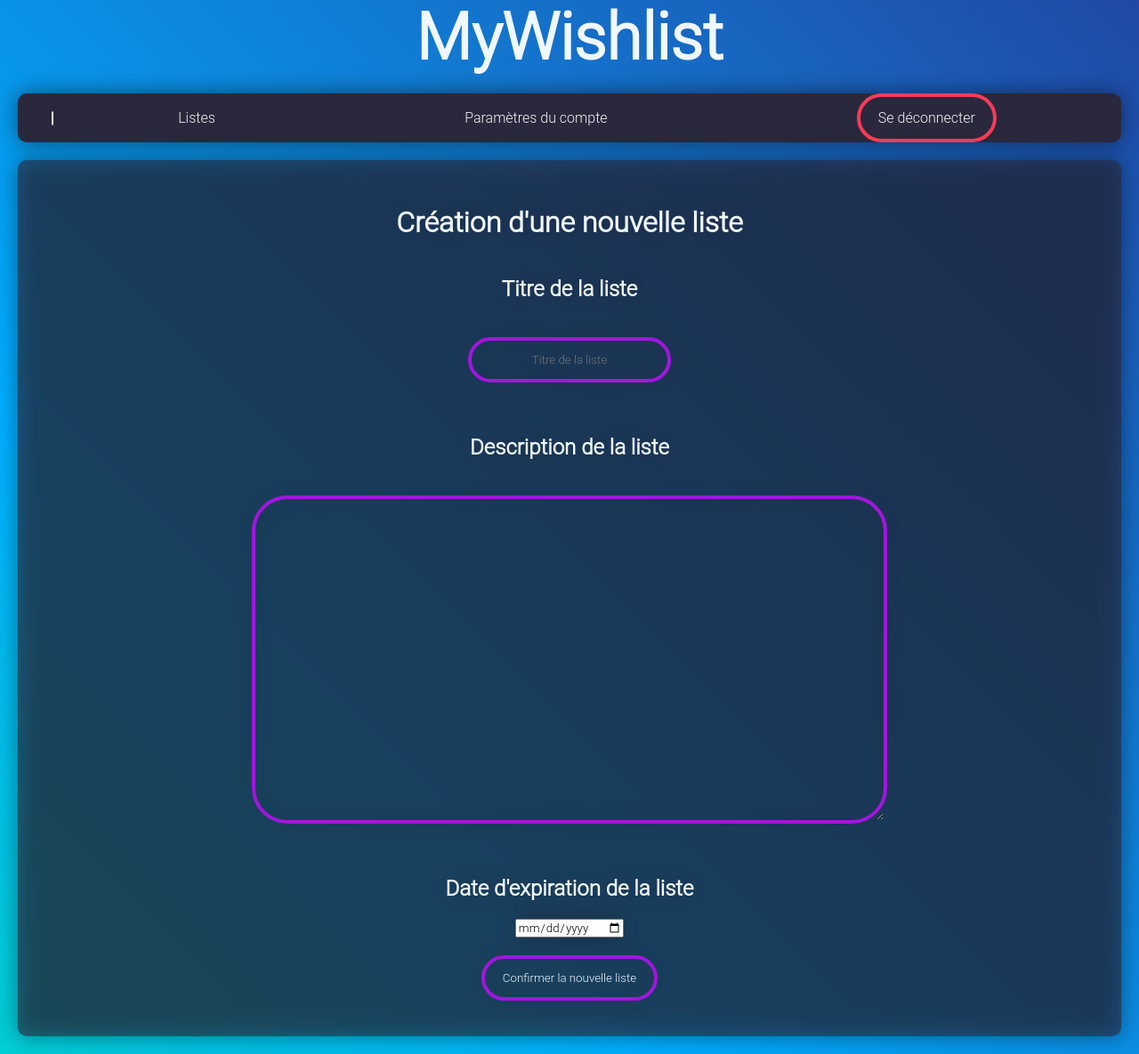
After one commit to WarPlexTech/MyWishlist, a PHP site: template templates/creerListe.twig in a window 1280 px wide. The commit adds this page. Shown: the whole page at 89% size. Run offline with PHP 8.4, Linux system fonts and the light colour scheme; the template is opened without the code that fills it, so the values that code supplies are empty; some libraries are stand-ins or nearby versions.

Commit message:
+ creer une liste

```diff
--- a/src/slimroutes.php
+++ b/src/slimroutes.php
@@ -15,6 +15,8 @@ $app->get('/liste/{token}', 'ListeController:afficherListe')->setName('liste');
 $app->get('/liste/{token}/{item}', 'ListeController:afficherDetailItem')->setName('detailItem');
 $app->get('/liste/{token}/{item}/reservation', 'ListeController:reserverItem')->setName('reservation');
 
+
+
 $app->group('/profile', function () use ($app) {
     $app->redirect('/','/profile');
     $app->redirect('', 'profile/dashboard');
@@ -22,4 +24,6 @@ $app->group('/profile', function () use ($app) {
     $app->get('/dashboard', 'ProfileController:getDashboard')->setName('profile.dashboard');
     $app->get('/settings', 'ProfileController:getSettings')->setName('profile.settings');
     $app->post('/settings', 'ProfileController:postSettings');
+    $app->get('/creerliste', 'ListeController:getCreerListe')->setName('creerListe');
+    $app->post('/creerliste', 'ListeController:postCreerListe');
 })->add(new \MyWishlist\middleware\AuthMiddleware($container));
--- /dev/null
+++ b/templates/creerListe.twig
@@ -0,0 +1,27 @@
+{% extends 'base.twig' %}
+{% block head %}
+    <title>MyWishlist : créer une liste</title>
+{% endblock head %}
+
+{% block body %}
+
+    {% include 'navbar.twig' %}
+
+    <div class="boxWrapper flexHorizontal animate__animated animate__fadeIn animate__delay-1s">
+        <div class="flex1 flexVertical">
+            <form class="formStyle" method="post">
+                <h1>Création d'une nouvelle liste</h1>
+                {% if error %}
+                    <p class="errorText errorWrapper">{{ error }}</p>
+                {% endif %}
+                <h2>Titre de la liste</h2>
+                <input type="text" name="titre" placeholder="Titre de la liste"><br>
+                <h2>Description de la liste</h2>
+                <textarea name="description" style="width:50em;height:25em"></textarea><br>
+                <h2>Date d'expiration de la liste</h2>
+                <input type="date" name="expiration">
+                <input class="normalButton" type="submit" value="Confirmer la nouvelle liste">
+            </form>
+        </div>
+    </div>
+{% endblock body %}
```
Also changed, not shown: src/controllers/ListeController.php (+47 -0 lines), templates/profile/dashboard.twig (+7 -0 lines).
